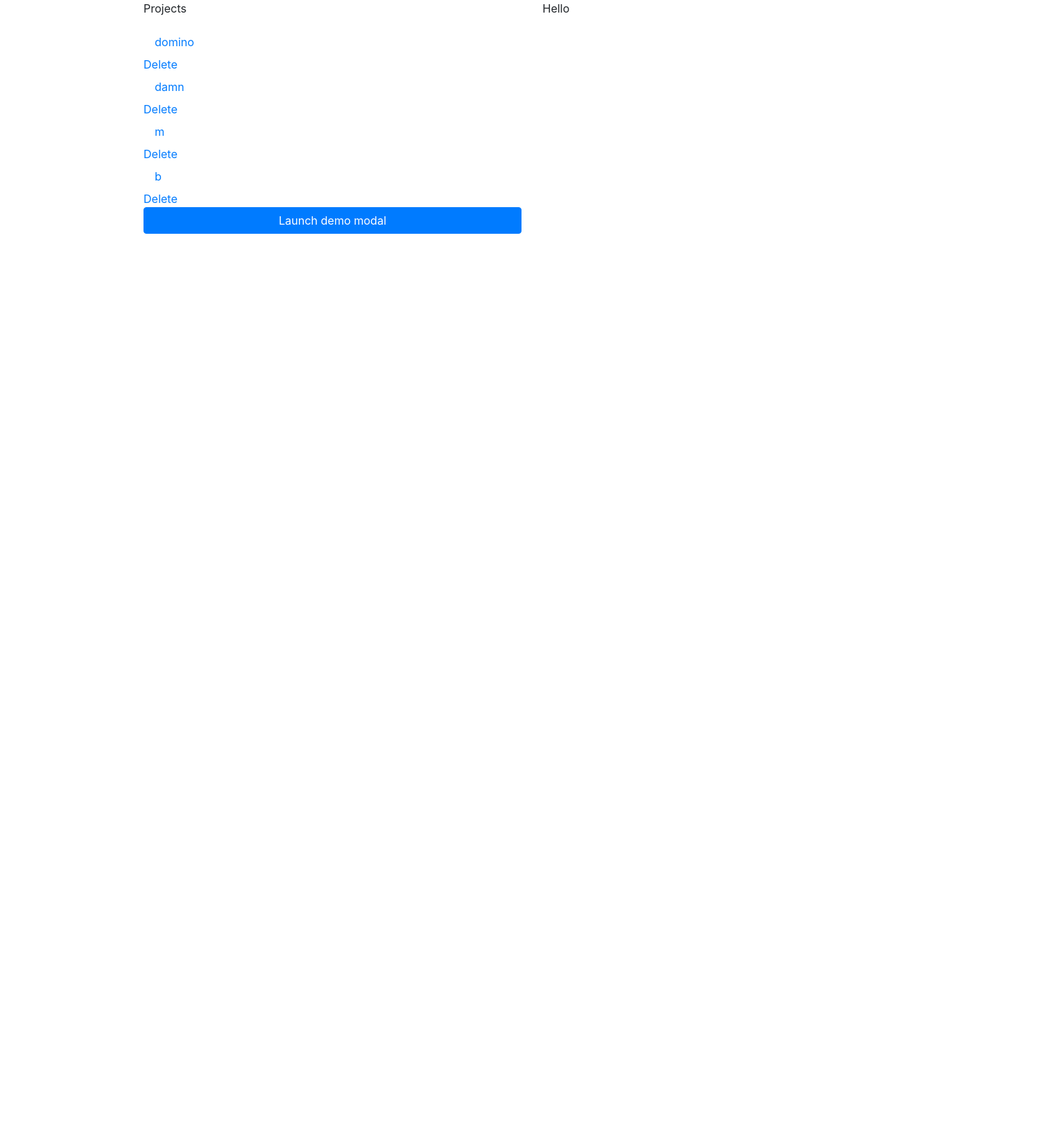
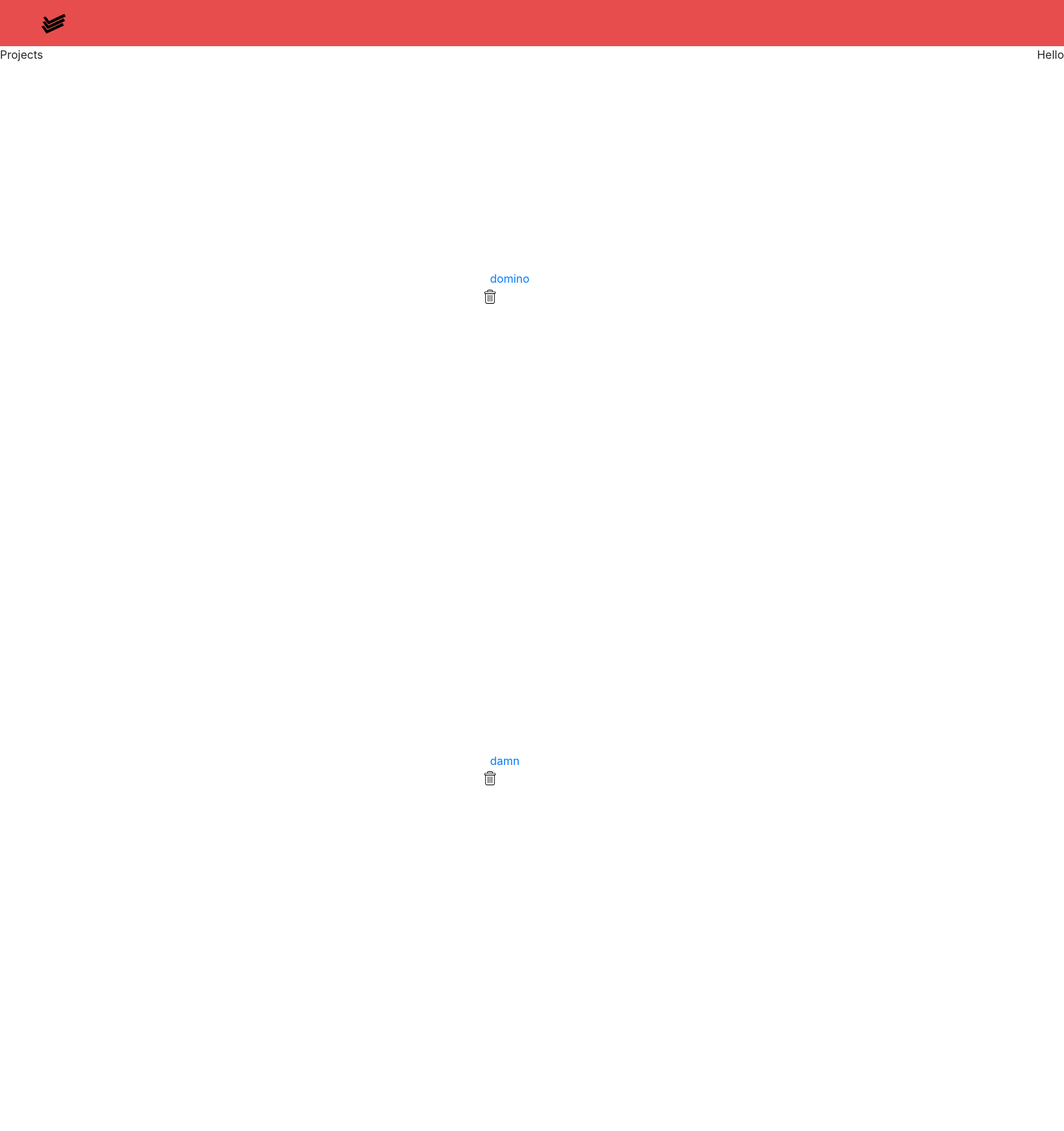
Before and after one commit to owolabioromidayo/todoist_clone, a Flask app: page / in a window 1520 px wide. Shown: the top 1616 px of the page at 70% size. Before the commit the page ends 334 px from the top, so only its background shows below. Run offline with Flask 2, Linux system fonts and the light colour scheme; data comes from the database, SQL or seed files in the repository; both versions use the stored data as it was after the commit; some libraries are stand-ins or nearby versions.

Commit message:
Taking a break to learn Web Design

```diff
--- /dev/null
+++ b/myproject/static/basic.css
@@ -0,0 +1,35 @@
+header{
+    background-color: rgba(231, 66, 66, 0.938);
+    width:100%;
+
+}
+
+header img{
+    margin: 0px 40px;
+    width: 40px;
+    height:40px;
+
+}
+
+.flex-container{
+    display: flex;
+    flex-direction: row;
+}
+
+.flex-container .tasklist{
+margin: 10% 200px;
+padding: 10% 500px;
+}
+
+.taskname{
+    margin-right: 10px;
+}
+
+.tasklist{
+    width: 20%;
+}
+
+.tasklist-btn{
+    position: relative;
+    right:10px;
+}
--- a/myproject/templates/base.html
+++ b/myproject/templates/base.html
@@ -2,7 +2,7 @@
 <html lang="en">
 
 <head>
-    <title>Title</title>
+    <title>Todoist Clone</title>
     <!-- Required meta tags -->
     <meta charset="utf-8">
     <meta name="viewport" content="width=device-width, initial-scale=1, shrink-to-fit=no">
@@ -10,6 +10,8 @@
     <!-- Bootstrap CSS -->
     <link rel="stylesheet" href="https://stackpath.bootstrapcdn.com/bootstrap/4.3.1/css/bootstrap.min.css"
         integrity="sha384-ggOyR0iXCbMQv3Xipma34MD+dH/1fQ784/j6cY/iJTQUOhcWr7x9JvoRxT2MZw1T" crossorigin="anonymous">
+
+    <link rel="stylesheet" href="{{url_for('static', filename='basic.css')}}">
 </head>
 
 <body>
@@ -26,29 +28,68 @@
         integrity="sha384-JjSmVgyd0p3pXB1rRibZUAYoIIy6OrQ6VrjIEaFf/nJGzIxFDsf4x0xIM+B07jRM"
         crossorigin="anonymous"></script>
 
-    <div class='container'>
 
-        <div class='row'>
 
-            <div class='sidebar col-sm'>
 
-                <nav class="nav flex-column">
+
+
+    <header>
+
+
+        <nav class="navbar">
+            <a class="navbar-brand" href="{{url_for('home')}}">
+                <img src="../static/newbrandnew.svg">
+            </a>
+        </nav>
+
+
+    </header>
+
+
+
+
+    <div class='flex-container'>
+
+        <div class='tasklists'>
+
+
 
             <p>Projects</p>
 
 
             {%for tasklist in tasklists%}
 
-                    <a class="nav-link" href="{{url_for('tasklists', id=tasklist.id )}}">
-                        {{tasklist.name}}</a> <a href="{{url_for('delete', id=tasklist.id )}}">Delete</a>
+            <div class='tasklist'>
+                <div class='taskname' style="display: inline-block">
+                    <a href="{{url_for('tasklists', id=tasklist.id )}}">
+                        {{tasklist.name}}
+                    </a>
+                </div>
+
+
+                <span class='tasklist-btn'>
+                    <a href="{{url_for('delete', id=tasklist.id )}}">
+                        <img src=" ../static/delete.svg" alt="" width=20 height=20>
+                    </a>
+                </span>
+            </div>
+
+            <br>
+            <br>
+
+
 
             {%endfor%}
 
+            <br>
+            <br>
 
-                    <button type="button" class="btn btn-primary" data-toggle="modal" data-target="#addtaskmodal">
-                        Launch demo modal
-                    </button>
 
+
+            <div class='addtasklist'>
+                <button type="button" class="btn btn-primary" data-toggle="modal" data-target="#addtaskmodal"
+                    style="border-radius:20px">+</button>
+                Add Project
                 <div class="modal" tabindex="-1" role="dialog" id="addtaskmodal">
                     <div class="modal-dialog" role="document">
                         <div class="modal-content">
@@ -63,8 +104,7 @@
                                 {{addtasklist.tasklistname.label}} {{addtasklist.tasklistname()}}
                                 <div class="modal-footer">
                                     <button type="button" class="btn btn-primary">{{addtasklist.submit()}}</button>
-                                        <button type="button" class="btn btn-secondary"
-                                            data-dismiss="modal">Close</button>
+                                    <button type="button" class="btn btn-secondary" data-dismiss="modal">Close</button>
                                 </div>
 
                             </form>
@@ -73,22 +113,28 @@
                         </div>
                     </div>
                 </div>
+            </div>
 
 
 
-                </nav>
+
 
         </div>
 
-            <div class='content col'>
+
+
+        <div class='flex-column'>
             {% block content %}
 
             {% endblock content %}
         </div>
+
+
     </div>
 
 
-    </div>
+
+
 </body>
 
 </html>
--- a/myproject/templates/tasklists.html
+++ b/myproject/templates/tasklists.html
@@ -4,7 +4,9 @@
 <h1>{{name}}</h1>
 
 {% for task in  tasks %}
-<p>{{task.name}} <a href="{{url_for('deltask', taskid=task.id )}}">Delete</a></p>
+<p>{{task.name}} <a href="{{url_for('deltask', taskid=task.id )}}">
+        <img src="../static/delete.svg" alt="" width=20 height=20>
+    </a></p>
 
 {% endfor %}
 
```
Also changed, not shown: myproject/data.sqlite, myproject/static/brand.png (added), myproject/static/delete.svg (added), myproject/static/newbrand.svg (added), myproject/static/newbrandnew.svg (added), 1 other file. Lines whose indentation alone changed are shown as unchanged.
